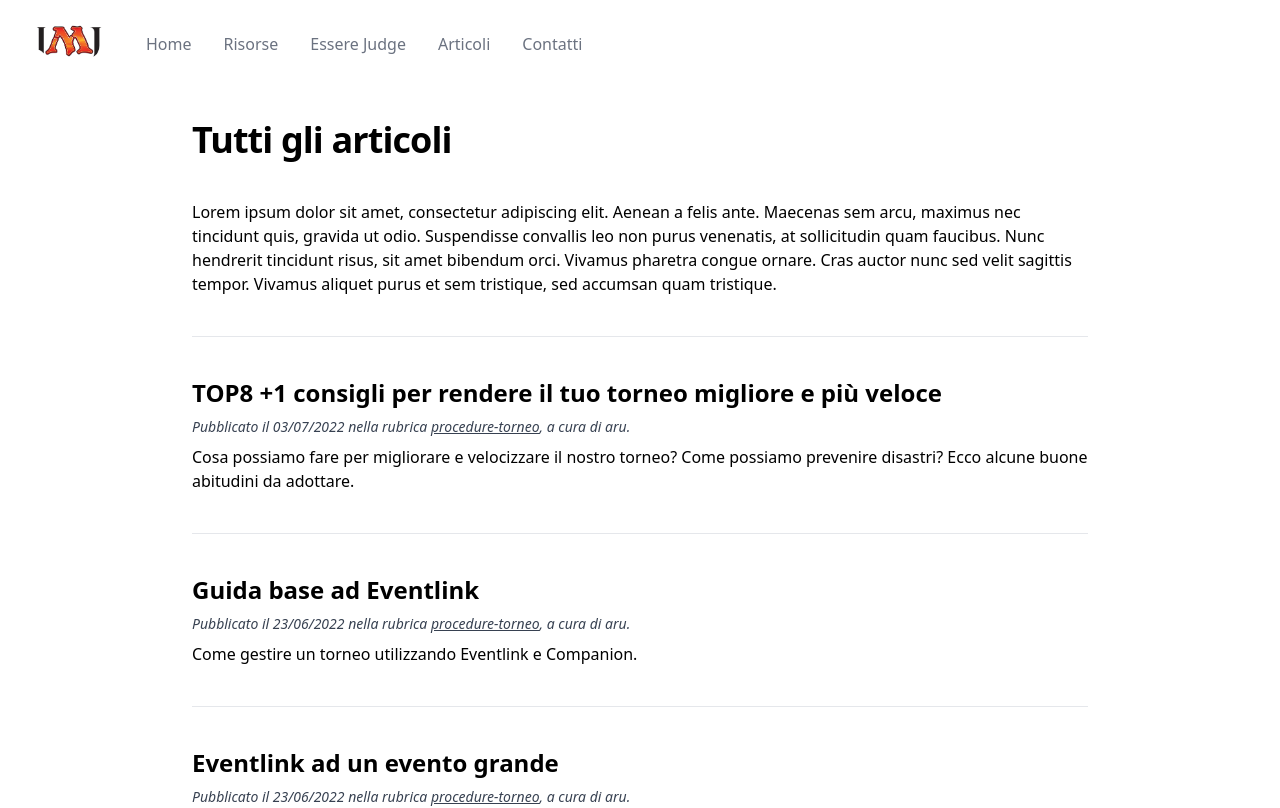
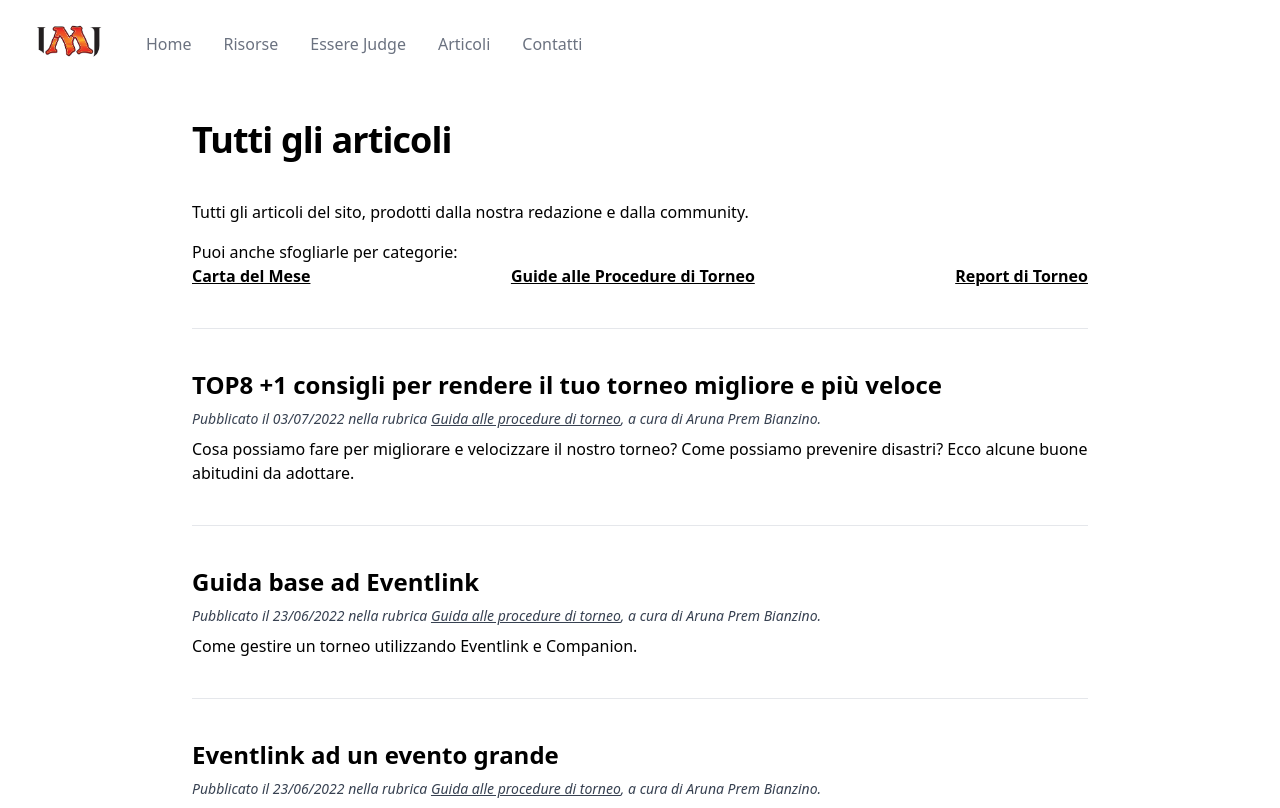
Before and after one commit to Takeno/imj-next-website, a Next.js app: page /articoli in a window 1280 px wide. Shown: the top 808 px of the page. Built offline with nearby package versions, Linux system fonts and the light colour scheme.

Commit message:
chore: broken links and missing texts

```diff
--- a/src/components/Articles/ArticleList.tsx
+++ b/src/components/Articles/ArticleList.tsx
@@ -26,7 +26,7 @@ export default function ArticleList({articles}: ArticleListProps) {
             <Link href={`/rubriche/${article.category}`}>
               <a className="underline">{labelFor(article.category)}</a>
             </Link>
-            , a cura di {article.author}.
+            , a cura di {labelFor(article.author)}.
           </p>
 
           <p>{article.abstract}</p>
--- a/src/pages/articoli.tsx
+++ b/src/pages/articoli.tsx
@@ -2,6 +2,7 @@ import Head from 'next/head';
 import {getAllArticles} from '../utils/contents';
 import {PageTitle} from '../components/Typography';
 import ArticleList from '../components/Articles/ArticleList';
+import Link from 'next/link';
 
 type Props = {
   posts: Article[];
@@ -17,15 +18,34 @@ const Articoli = ({posts}: Props) => {
       <article className="mx-auto max-w-4xl px-4 md:px-0">
         <PageTitle>Tutti gli articoli</PageTitle>
 
-        <p className="my-10">
-          Lorem ipsum dolor sit amet, consectetur adipiscing elit. Aenean a
-          felis ante. Maecenas sem arcu, maximus nec tincidunt quis, gravida ut
-          odio. Suspendisse convallis leo non purus venenatis, at sollicitudin
-          quam faucibus. Nunc hendrerit tincidunt risus, sit amet bibendum orci.
-          Vivamus pharetra congue ornare. Cras auctor nunc sed velit sagittis
-          tempor. Vivamus aliquet purus et sem tristique, sed accumsan quam
-          tristique.
+        <p className="mt-10 mb-4">
+          Tutti gli articoli del sito, prodotti dalla nostra redazione e dalla
+          community.
         </p>
+
+        <p>Puoi anche sfogliarle per categorie:</p>
+
+        <ul className="flex flex-col md:flex-row justify-between">
+          <li>
+            <Link href="/rubriche/carta-del-mese">
+              <a className="underline font-bold">Carta del Mese</a>
+            </Link>
+          </li>
+
+          <li>
+            <Link href="/rubriche/procedure-torneo">
+              <a className="underline font-bold">
+                Guide alle Procedure di Torneo
+              </a>
+            </Link>
+          </li>
+
+          <li>
+            <Link href="/rubriche/report-torneo">
+              <a className="underline font-bold">Report di Torneo</a>
+            </Link>
+          </li>
+        </ul>
 
         <ArticleList articles={posts} />
       </article>
--- a/src/pages/rubriche/[category]/index.tsx
+++ b/src/pages/rubriche/[category]/index.tsx
@@ -11,6 +11,7 @@ import {MDXRemoteSerializeResult} from 'next-mdx-remote';
 import MarkdownContent, {
   prepareMarkdownContent,
 } from '../../../components/MarkdownContent';
+import Link from 'next/link';
 
 interface SerializedArticle extends Omit<Category, 'content'> {
   content: MDXRemoteSerializeResult;
@@ -33,7 +34,18 @@ const Articoli = ({category, posts}: PageProps) => {
 
         <MarkdownContent content={category.content} />
 
-        <ArticleList articles={posts} />
+        {posts.length > 0 ? (
+          <ArticleList articles={posts} />
+        ) : (
+          <div className="mt-10 text-2xl">
+            Non ci sono ancora articoli nella sezione. Vuoi essere il primo?{' '}
+            <br />
+            <Link href="/contatti">
+              <a className="underline">Contatta</a>
+            </Link>{' '}
+            la redazione!
+          </div>
+        )}
       </article>
     </>
   );
--- a/src/styles/globals.css
+++ b/src/styles/globals.css
@@ -6,3 +6,7 @@
 html, body, #__next {
   @apply h-full;
 }
+
+.prose p > img:first-child {
+  margin: 2em auto;
+}
--- a/src/utils/id-to-labels.ts
+++ b/src/utils/id-to-labels.ts
@@ -1,5 +1,9 @@
 const labels: Record<string, string> = {
   'carta-del-mese': 'Carta del mese',
+  'procedure-torneo': 'Guida alle procedure di torneo',
+
+  aru: 'Aruna Prem Bianzino',
+  'nonno-scialpi': 'Franesco Scialpi',
 };
 
 export const labelFor = (str: string) => labels[str] || str;
```
Also changed, not shown: content/categories/report-torneo.md (added, +6 -0 lines), content/pages/contatti.md (+1 -1 lines).
